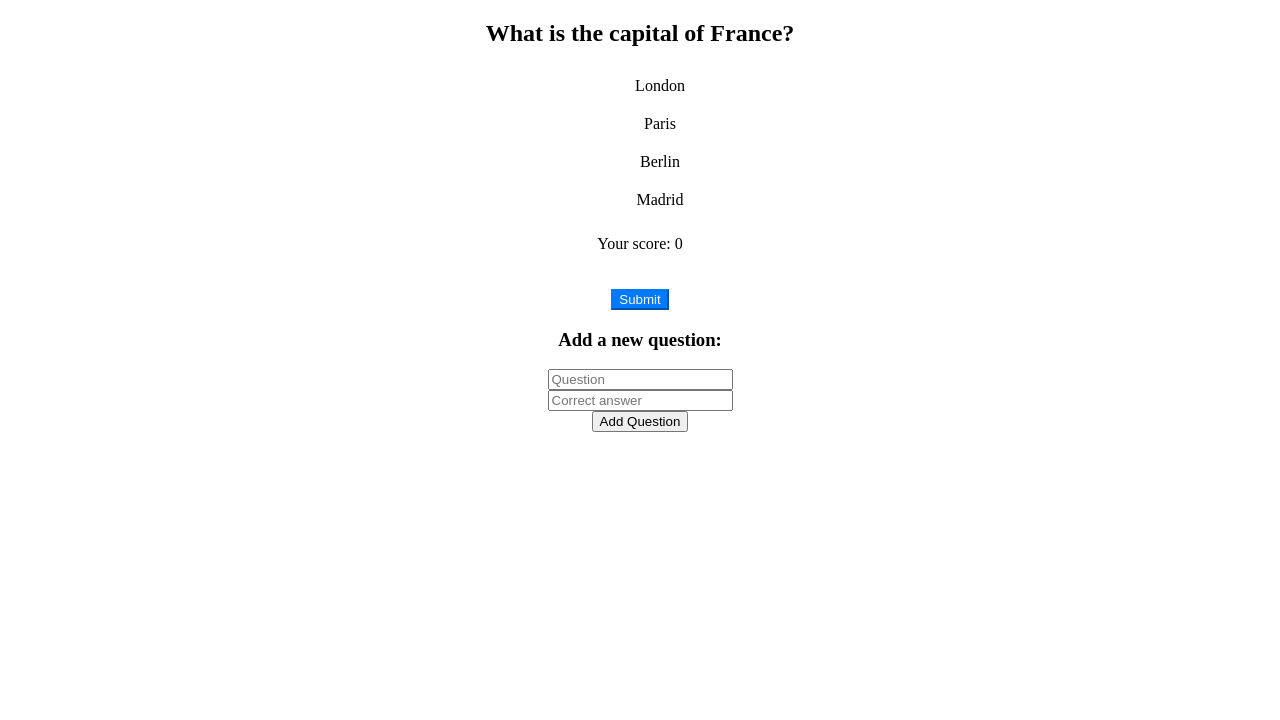
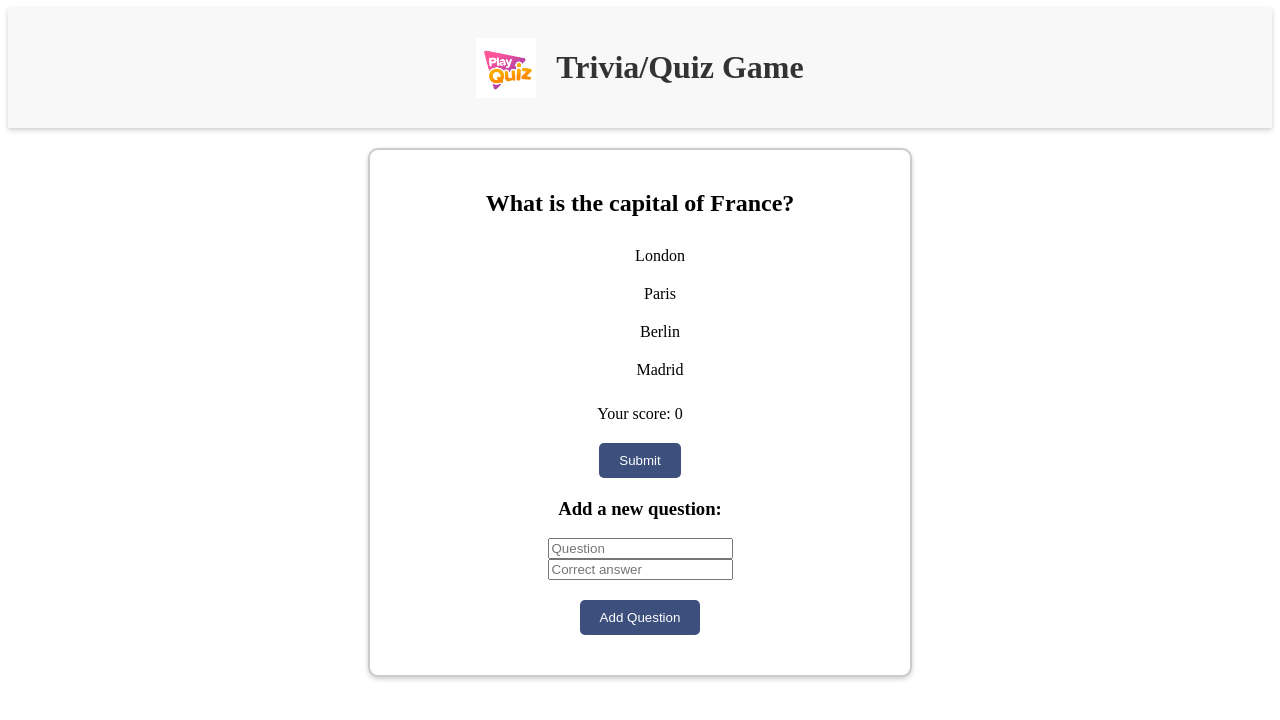
Before and after one commit to HMAHD/Trivia, a plain HTML site: page index.html in a window 1280 px wide. Drawn offline with nearby package versions, Linux system fonts and the light colour scheme.

Commit message:
V 0.3
make the UI more user-friendly and colorful

added a new custom.css stylesheet

```diff
--- /dev/null
+++ b/css/custom.css
@@ -0,0 +1,47 @@
+header {
+    display: flex;
+    justify-content: center;
+    align-items: center;
+    background-color: #f8f8f8;
+    padding: 20px;
+    box-shadow: 0px 2px 5px rgba(0,0,0,0.2);
+}
+
+header img {
+    height: 60px;
+    margin-right: 20px;
+}
+
+header h1 {
+    font-size: 2em;
+    color: #333;
+}
+
+#quiz-container {
+    margin: 20px auto;
+    padding: 20px;
+    max-width: 500px;
+    border: 2px solid #ccc;
+    border-radius: 10px;
+    background-color: #fff;
+    box-shadow: 0px 2px 5px rgba(0,0,0,0.2);
+}
+
+#submit-btn,
+#reset-btn,
+#add-question-btn {
+    display: block;
+    margin: 20px auto;
+    padding: 10px 20px;
+    background-color: #3c4f7d;
+    color: #fff;
+    border: none;
+    border-radius: 5px;
+    cursor: pointer;
+}
+
+#submit-btn:hover,
+#reset-btn:hover,
+#add-question-btn:hover {
+    background-color: #5066a8;
+}
--- a/index.html
+++ b/index.html
@@ -8,16 +8,23 @@
 
     <!-- STYLESHEETS : begin -->
     <link rel="stylesheet" type="text/css" href="css/style.css">
+    <link rel="stylesheet" type="text/css" href="css/custom.css">
     <!-- STYLESHEETS : end -->
 
     <script src="https://ajax.googleapis.com/ajax/libs/jquery/3.6.3/jquery.min.js"></script>
 </head>
 <body>
+    <header>
+        <img src="img/logo.jpg" alt="Logo">
+        <h1>Trivia/Quiz Game</h1>
+    </header>
+
     <div id="quiz-container">
         <h2 id="question"></h2>
         <ul id="choices"></ul>
         <p>Your score: <span id="score">0</span></p>
         <button id="submit-btn">Submit</button>
+        <button id="reset-btn" style="display: none;">Reset</button>
         <div id="new-question-form">
           <h3>Add a new question:</h3>
           <input type="text" id="new-question-input" placeholder="Question">
@@ -28,7 +35,6 @@
         </div>
     </div>
 
-
     <!-- SCRIPTS : begin -->
     <script src="js/app.js" type="text/javascript"></script>
     <!-- SCRIPTS : end -->
```
Also changed, not shown: img/logo.jpg (added). Lines whose indentation alone changed are shown as unchanged.
